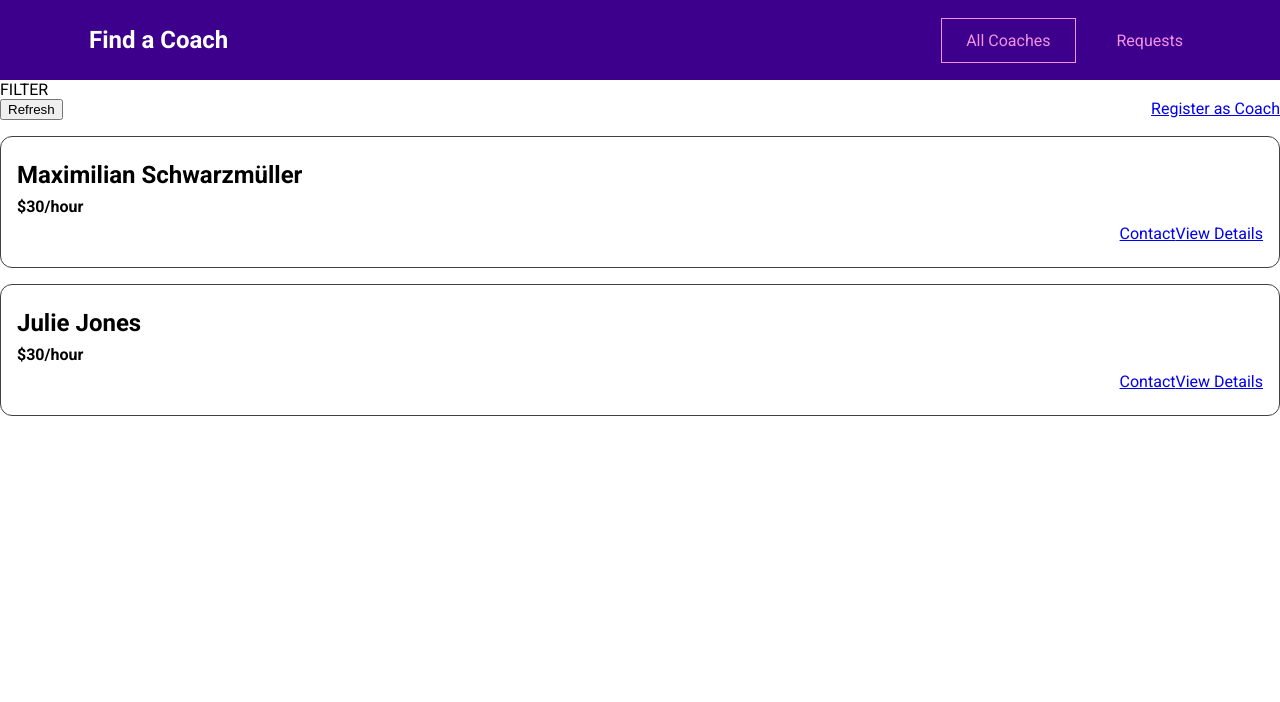
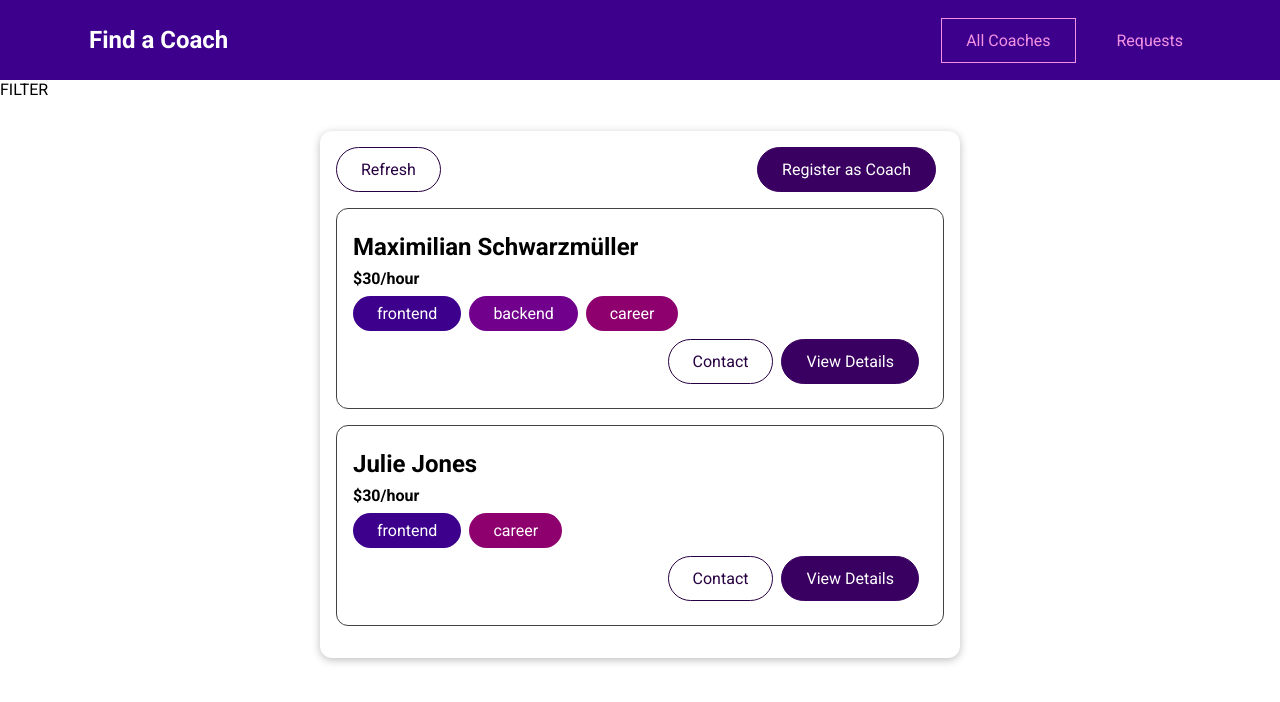
Before and after one commit to vasylpb/coach-finder, a Vue app: page /coaches in a window 1280 px wide. Shown: the top 702 px of the page. Built offline with nearby package versions, Linux system fonts and the light colour scheme.

Commit message:
Base components

```diff
--- a/src/components/layout/coaches/CoachItem.vue
+++ b/src/components/layout/coaches/CoachItem.vue
@@ -3,11 +3,18 @@
     <h3>{{ fullName }}</h3>
     <h4>${{ rate }}/hour</h4>
     <div>
-      <span v-for="area in areas" :key="area">{{ area }}</span>
+      <base-badge
+        v-for="area in areas"
+        :key="area"
+        :type="area"
+        :title="area"
+      ></base-badge>
     </div>
     <div class="actions">
-      <router-link :to="coachContactLink">Contact</router-link>
-      <router-link :to="coachDetailsLink">View Details</router-link>
+      <base-button link mode="outline" :to="coachContactLink"
+        >Contact</base-button
+      >
+      <base-button link :to="coachDetailsLink">View Details</base-button>
     </div>
   </li>
 </template>
--- /dev/null
+++ b/src/components/ui/BaseBadge.vue
@@ -0,0 +1,40 @@
+<template>
+  <span class="badge" :class="type">{{ title }}</span>
+</template>
+
+<script>
+export default {
+  props: ['type', 'title'],
+  computed: {
+    text() {
+      return this.title.toUpperCase();
+    },
+  },
+};
+</script>
+
+<style scoped>
+.badge {
+  background-color: #ccc;
+  color: #252525;
+  border-radius: 30px;
+  padding: 0.5rem 1.5rem;
+  display: inline-block;
+  margin-right: 0.5rem;
+}
+
+.frontend {
+  background-color: #3d008d;
+  color: white;
+}
+
+.backend {
+  background-color: #71008d;
+  color: white;
+}
+
+.career {
+  background-color: #8d006e;
+  color: white;
+}
+</style>
--- /dev/null
+++ b/src/components/ui/BaseButton.vue
@@ -0,0 +1,73 @@
+<template>
+  <button v-if="!link" :class="mode">
+    <slot></slot>
+  </button>
+  <router-link v-else :class="mode" :to="to">
+    <slot></slot>
+  </router-link>
+</template>
+
+<script>
+export default {
+  props: {
+    mode: {
+      type: String,
+      required: false,
+      default: null,
+    },
+    link: {
+      type: Boolean,
+      required: false,
+      default: false,
+    },
+    to: {
+      type: String,
+      required: false,
+      default: '/',
+    },
+  },
+};
+</script>
+
+<style scoped>
+button,
+a {
+  text-decoration: none;
+  padding: 0.75rem 1.5rem;
+  font: inherit;
+  background-color: #3a0061;
+  border: 1px solid #3a0061;
+  color: white;
+  cursor: pointer;
+  border-radius: 30px;
+  margin-right: 0.5rem;
+  display: inline-block;
+}
+
+a:hover,
+a:active,
+button:hover,
+button:active {
+  background-color: #270041;
+  border-color: #270041;
+}
+
+.flat {
+  background-color: transparent;
+  color: #3a0061;
+  border: none;
+}
+
+.outline {
+  background-color: transparent;
+  border-color: #270041;
+  color: #270041;
+}
+
+.flat:hover,
+.flat:active,
+.outline:hover,
+.outline:active {
+  background-color: #edd2ff;
+}
+</style>
--- /dev/null
+++ b/src/components/ui/BaseCard.vue
@@ -0,0 +1,15 @@
+<template>
+  <div class="card">
+    <slot></slot>
+  </div>
+</template>
+
+<style scoped>
+.card {
+  border-radius: 12px;
+  box-shadow: 0 2px 8px rgba(0, 0, 0, 0.26);
+  padding: 1rem;
+  margin: 2rem auto;
+  max-width: 40rem;
+}
+</style>
--- a/src/pages/coaches/CoachesList.vue
+++ b/src/pages/coaches/CoachesList.vue
@@ -1,9 +1,10 @@
 <template>
   <section>FILTER</section>
   <section>
+    <base-card>
       <div class="controls">
-      <button>Refresh</button>
-      <router-link to="register">Register as Coach</router-link>
+        <base-button mode="outline">Refresh</base-button>
+        <base-button link to="register">Register as Coach</base-button>
       </div>
       <ul v-if="hasCoaches">
         <coach-item
@@ -13,9 +14,11 @@
           :firstName="coach.firstName"
           :lastName="coach.lastName"
           :rate="coach.hourlyRate"
+          :areas="coach.areas"
         ></coach-item>
       </ul>
       <h3 v-else>No coaches found.</h3>
+    </base-card>
   </section>
 </template>
 
```
Also changed, not shown: src/main.js (+7 -0 lines). Lines whose indentation alone changed are shown as unchanged.
